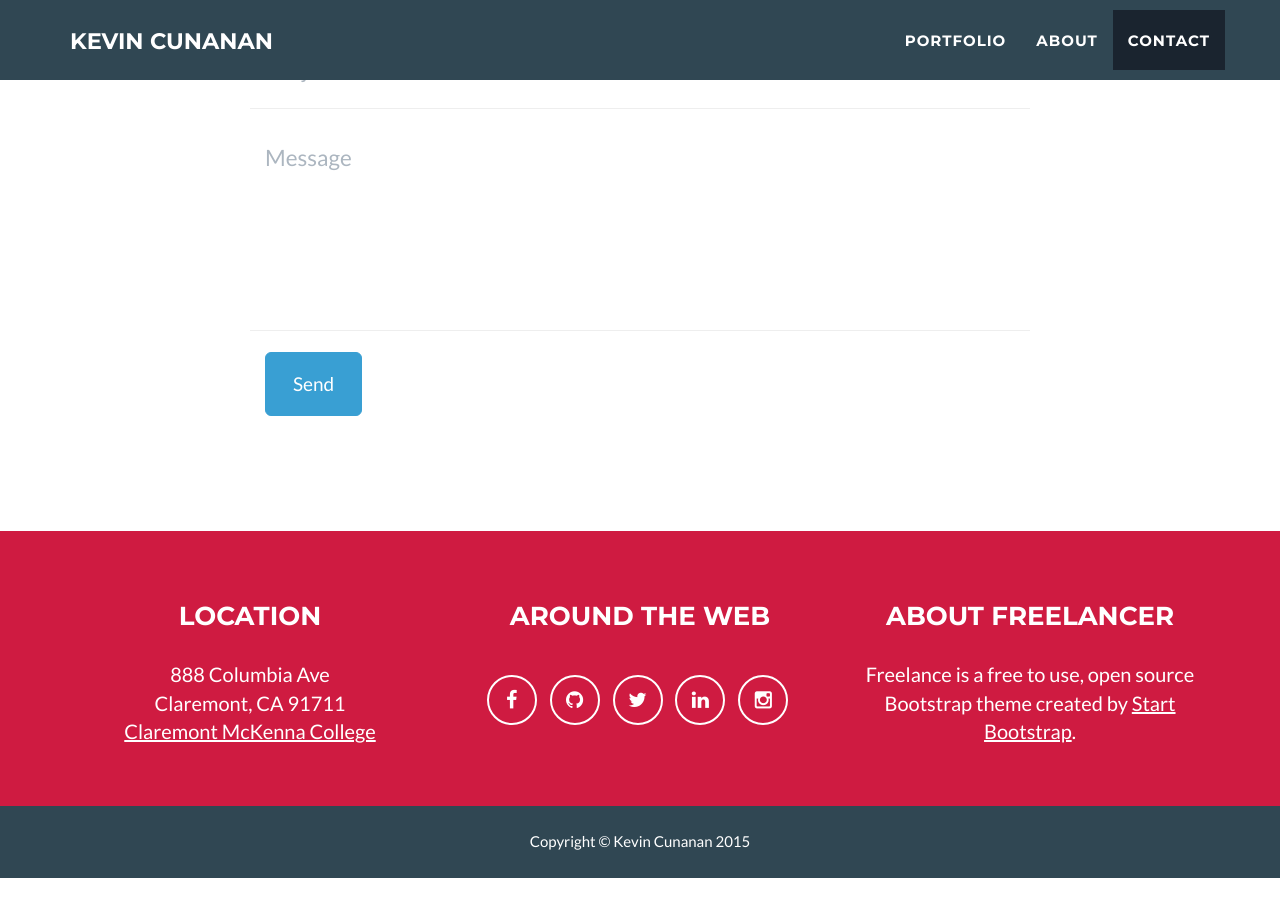
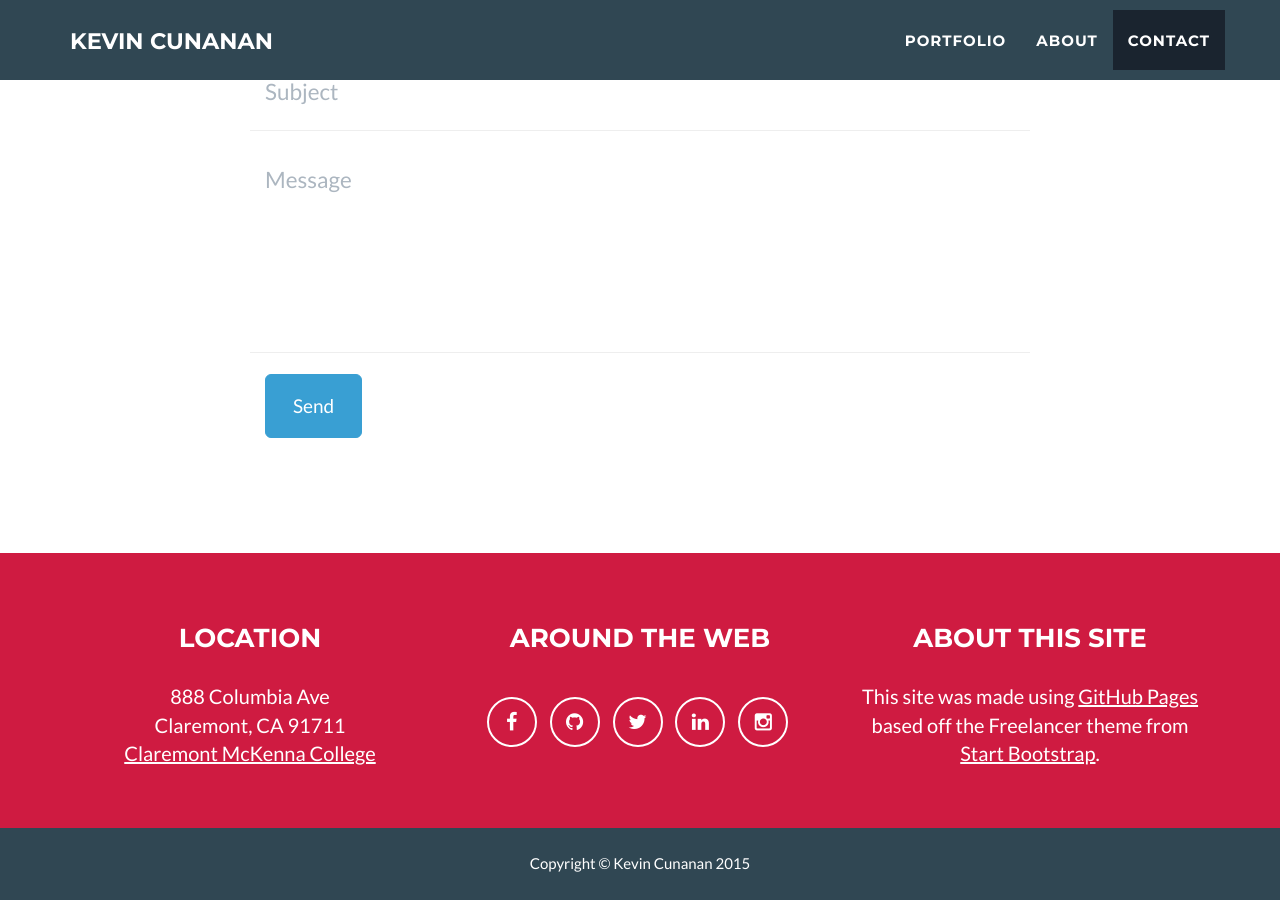
Before and after one commit to deeplyfriedchicken/portfolio, a Jekyll site: the page index.html, which Jekyll copies as it is, in a window 1280 px wide and 900 px high, scrolled down 3444 px. Built offline with Jekyll 4.4.1, drawn with Linux system fonts in a browser that asks for light colours; nearby versions of some CDN libraries; before the commit the page ends 4322 px from its top, so only the background shows below that; some of the changed text lies outside the part shown.

Commit message:
changed some portfolio info

```diff
--- a/index.html
+++ b/index.html
@@ -377,8 +381,8 @@
                         </ul>
                     </div>
                     <div class="footer-col col-md-4">
-                        <h3>About Freelancer</h3>
-                        <p>Freelance is a free to use, open source Bootstrap theme created by <a href="http://startbootstrap.com" class="footer-a">Start Bootstrap</a>.</p>
+                        <h3>About This Site</h3>
+                        <p>This site was made using <a href="https://pages.github.com/" class="footer-a">GitHub Pages</a> based off the Freelancer theme from <a href="http://startbootstrap.com" class="footer-a">Start Bootstrap</a>.</p>
                     </div>
                 </div>
             </div>
```
Also changed, not shown: other parts of index.html (+4 -0 lines), 1 other file.
